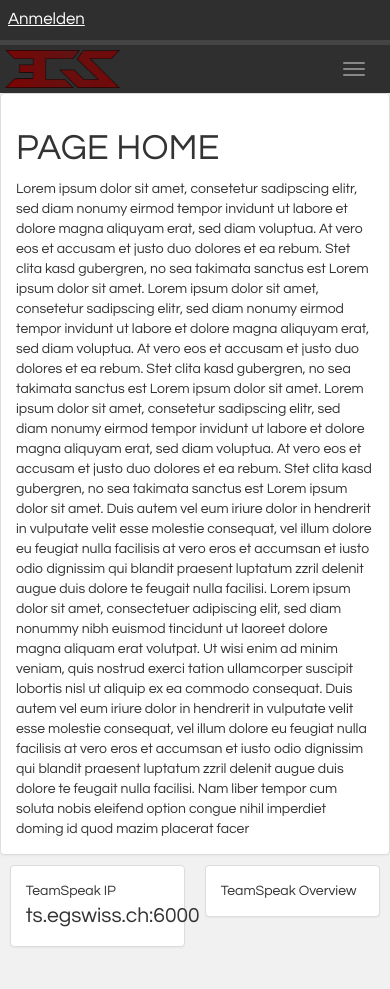
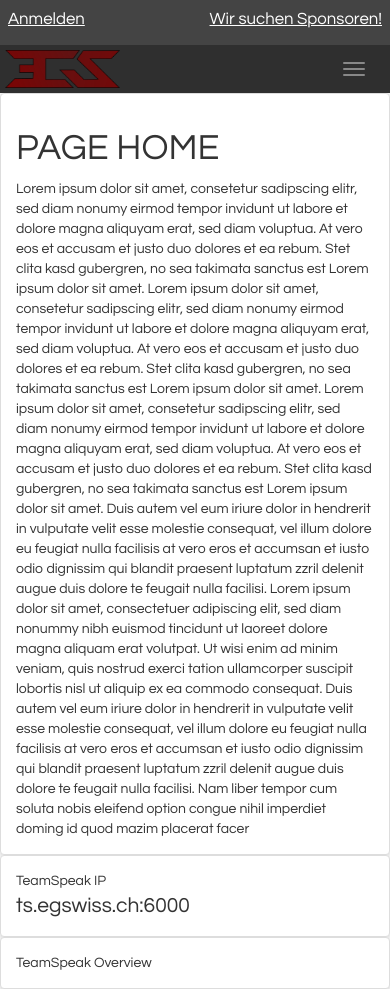
Before and after one commit to EGSwiss/Website, a plain HTML site: page public/index.html in a window 390 px wide. Before the commit the page ends 956 px from the top, so only its background shows below. Drawn offline with Linux system fonts and the light colour scheme.

Commit message:
Header background-color and responsive edits

```diff
--- a/public/css/style.css
+++ b/public/css/style.css
@@ -91,8 +91,7 @@ input::-moz-focus-inner {   border: 0; }
 }
 /* Content Boxes */
 #topHeader {
-  color: #444444;
-  background-color: #2F2F2F;
+  background-color: #444444;
   padding: 8px;
   font-size: 1.2em;
 }
@@ -151,9 +150,15 @@ input::-moz-focus-inner {   border: 0; }
     width: 45%;
   }
   .panelRightDown {
-    margin: 2.5%;
-    float: left;
-    width: 45%;
+    margin: 0;
+	padding: 0;
+    width: 100%;
+  }
+  .panelRightUp {
+	width: 100%;
+	margin: 0;
+	padding: 0;
+
   }
   .clear {
     clear: both;
--- a/public/index.html
+++ b/public/index.html
@@ -24,6 +24,7 @@
 
 			<div id="topHeader">
 				<a href="http://forum.egswiss.ch">Anmelden</a>
+				<a href="index.html#/Kontakt" style="float:right">Wir suchen Sponsoren!</a>
 			</div>
 
       <div class="container">
@@ -31,7 +32,7 @@
 		  <!-- Header -->
 			  <div class="header">
 					<div class="headerLogo">
-						<img src="images/egsLogo.png">
+					<a href="index.html">	<img src="images/egsLogo.png"> </a>
 					</div>
 			  </div>
 
```
